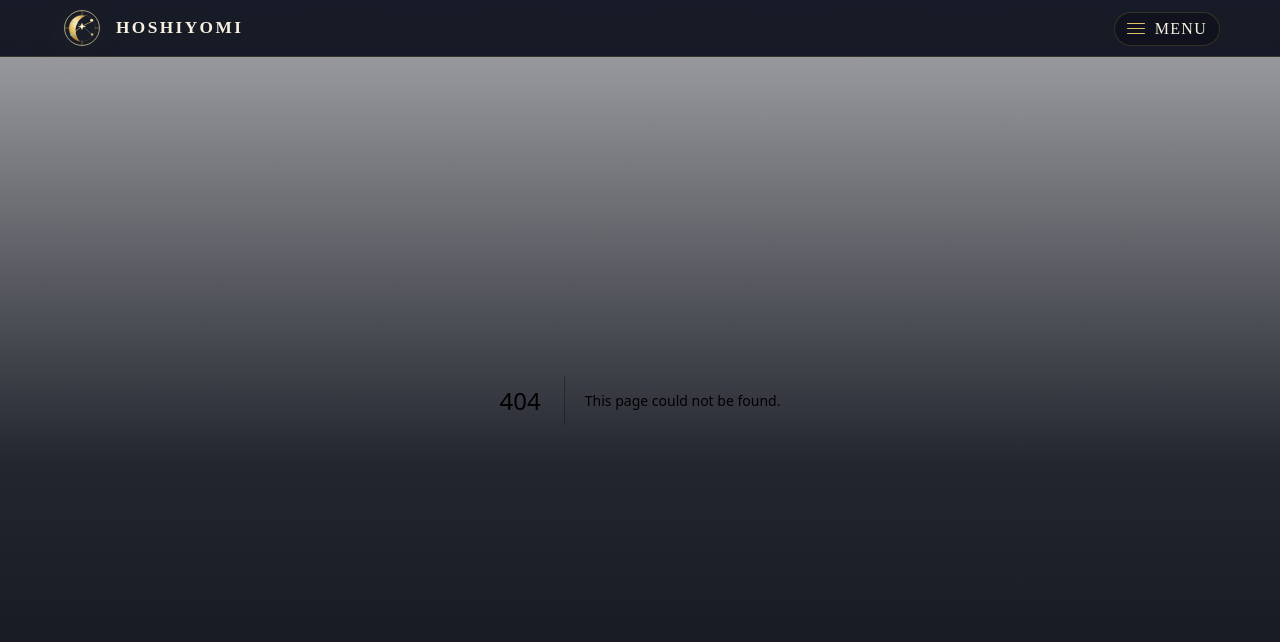
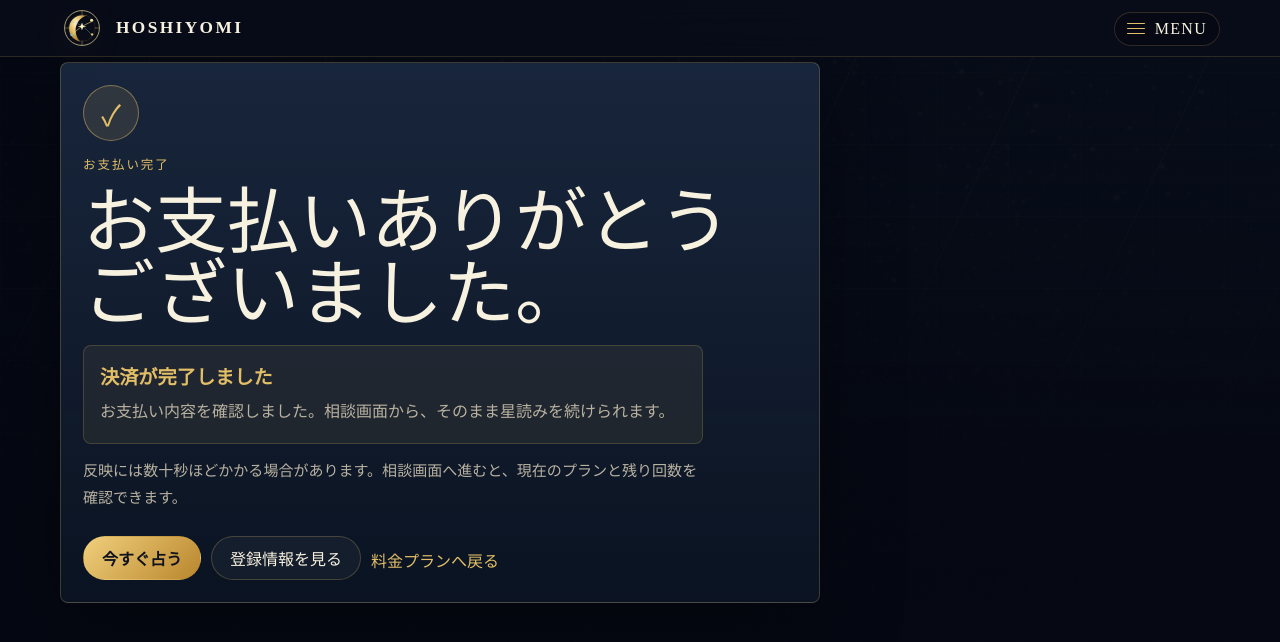
Before and after one commit to dkagawa-lab/hoshiyomi, a Next.js app: page /checkout/complete in a window 1280 px wide. Before the commit this address had no page. Shown: the top 642 px of the page. Built offline with nearby package versions, Linux system fonts and the light colour scheme.

Commit message:
Add checkout completion page

```diff
--- a/app/api/checkout/route.ts
+++ b/app/api/checkout/route.ts
@@ -71,8 +71,8 @@ export async function POST(req: Request) {
         mode: selectedProduct ? "payment" : "subscription",
         line_items: [{ price, quantity: 1 }],
         success_url: selectedProduct
-          ? `${appUrl}/consultation?checkout=success&product=${selectedProduct}`
-          : `${appUrl}/consultation?checkout=success&plan=${selectedPlan}`,
+          ? `${appUrl}/checkout/complete?product=${selectedProduct}`
+          : `${appUrl}/checkout/complete?plan=${selectedPlan}`,
         cancel_url: `${appUrl}/consultation?checkout=cancel`,
         ...(billingClientUserId ? { client_reference_id: billingClientUserId } : {}),
         metadata,
--- /dev/null
+++ b/app/checkout/complete/page.tsx
@@ -0,0 +1,14 @@
+import { Suspense } from "react";
+import { CheckoutCompleteActions } from "@/components/CheckoutCompleteActions";
+
+export default function CheckoutCompletePage() {
+  return (
+    <main className="shell">
+      <section className="panel form-panel completion-page">
+        <Suspense fallback={<p className="form-status">決済完了画面を表示しています。</p>}>
+          <CheckoutCompleteActions />
+        </Suspense>
+      </section>
+    </main>
+  );
+}
--- a/app/globals.css
+++ b/app/globals.css
@@ -3488,6 +3488,27 @@ textarea:focus {
 .registration-complete-card p {
   max-width: 620px;
   margin: 0;
+}
+
+.completion-summary {
+  display: grid;
+  gap: 8px;
+  width: 100%;
+  max-width: 620px;
+  border: 1px solid rgba(226, 190, 103, 0.2);
+  border-radius: 8px;
+  padding: 16px;
+  background: rgba(226, 190, 103, 0.08);
+}
+
+.completion-summary strong {
+  color: var(--gold);
+  font-size: 1.2rem;
+}
+
+.completion-note {
+  color: var(--muted);
+  font-size: 0.94rem;
 }
 
 .completion-actions {
--- /dev/null
+++ b/components/CheckoutCompleteActions.tsx
@@ -0,0 +1,47 @@
+"use client";
+
+import Link from "next/link";
+import { useSearchParams } from "next/navigation";
+import { addOnPack, isPlanKey, resolvePlan } from "@/lib/plans";
+
+export function CheckoutCompleteActions() {
+  const searchParams = useSearchParams();
+  const planKey = searchParams.get("plan");
+  const productKey = searchParams.get("product");
+  const isAddOn = productKey === addOnPack.key;
+  const plan = isPlanKey(planKey) && planKey !== "free" ? resolvePlan(planKey) : null;
+  const title = isAddOn ? "追加相談枠が付与されました" : plan ? `${plan.label}になりました` : "決済が完了しました";
+  const detail = isAddOn
+    ? `${addOnPack.credits}回分のクレジットが付与されました。必要な時に、そのまま続けて星読みを相談できます。`
+    : plan
+      ? `あなたは${plan.label}になりました。相談回数、回答の深さ、選べる占い師タイプがこのプランの内容に切り替わります。`
+      : "お支払い内容を確認しました。相談画面から、そのまま星読みを続けられます。";
+
+  return (
+    <div className="registration-complete-card checkout-complete-card">
+      <div className="completion-mark" aria-hidden="true">
+        ✓
+      </div>
+      <div className="eyebrow">お支払い完了</div>
+      <h1>お支払いありがとうございました。</h1>
+      <div className="completion-summary">
+        <strong>{title}</strong>
+        <p>{detail}</p>
+      </div>
+      <p className="completion-note">
+        反映には数十秒ほどかかる場合があります。相談画面へ進むと、現在のプランと残り回数を確認できます。
+      </p>
+      <div className="completion-actions">
+        <Link className="button primary" href="/consultation">
+          今すぐ占う
+        </Link>
+        <Link className="button" href="/account">
+          登録情報を見る
+        </Link>
+        <Link className="text-link" href="/pricing">
+          料金プランへ戻る
+        </Link>
+      </div>
+    </div>
+  );
+}
--- a/components/GlobalNav.tsx
+++ b/components/GlobalNav.tsx
@@ -102,7 +102,7 @@ export function GlobalNav({ active, brandLabel = "HOSHIYOMI" }: GlobalNavProps)
 function resolveActiveNav(pathname: string | null): GlobalNavActive | undefined {
   if (!pathname) return undefined;
   if (pathname === "/m" || pathname === "/dashboard" || pathname.startsWith("/reading")) return "chart";
-  if (pathname === "/consultation" || pathname.startsWith("/pricing")) return "consultation";
+  if (pathname === "/consultation" || pathname.startsWith("/pricing") || pathname.startsWith("/checkout")) return "consultation";
   if (pathname.startsWith("/glossary") || pathname.startsWith("/about")) return "glossary";
   if (
     pathname.startsWith("/account") ||
```
